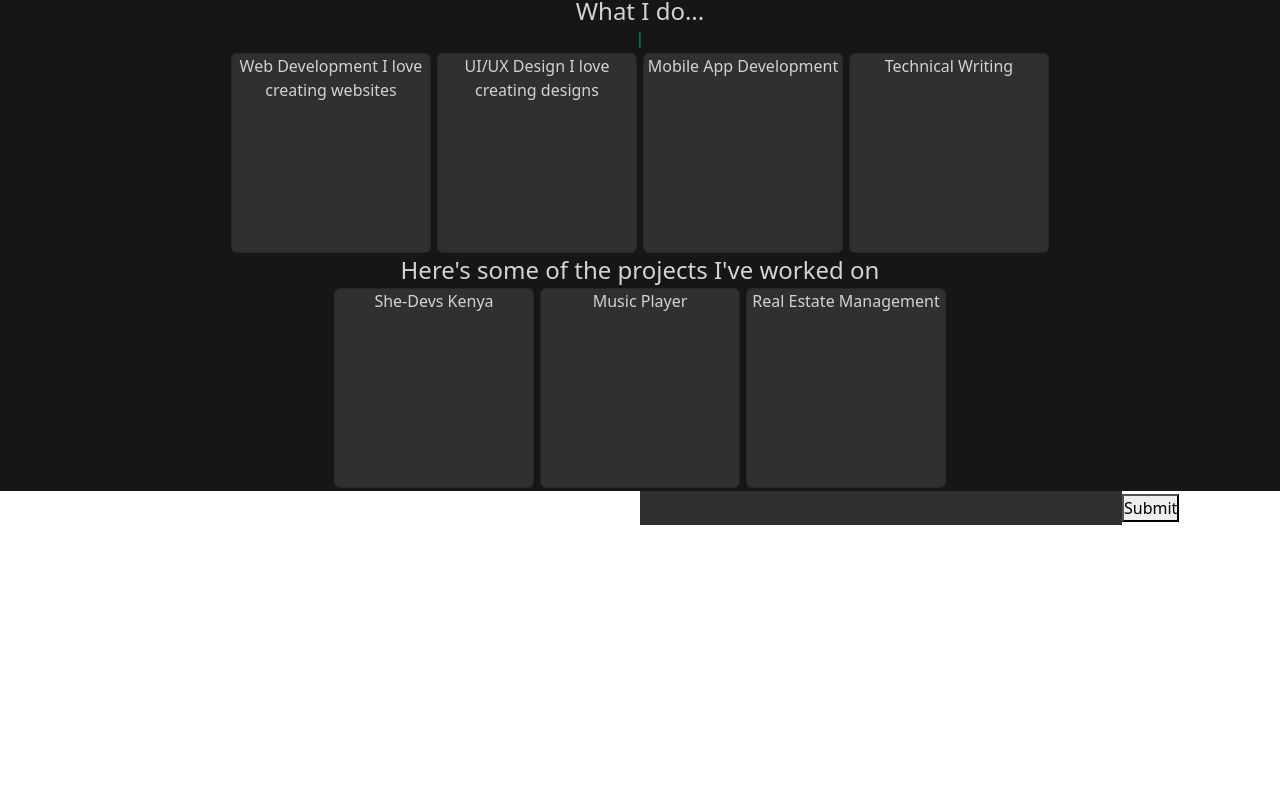
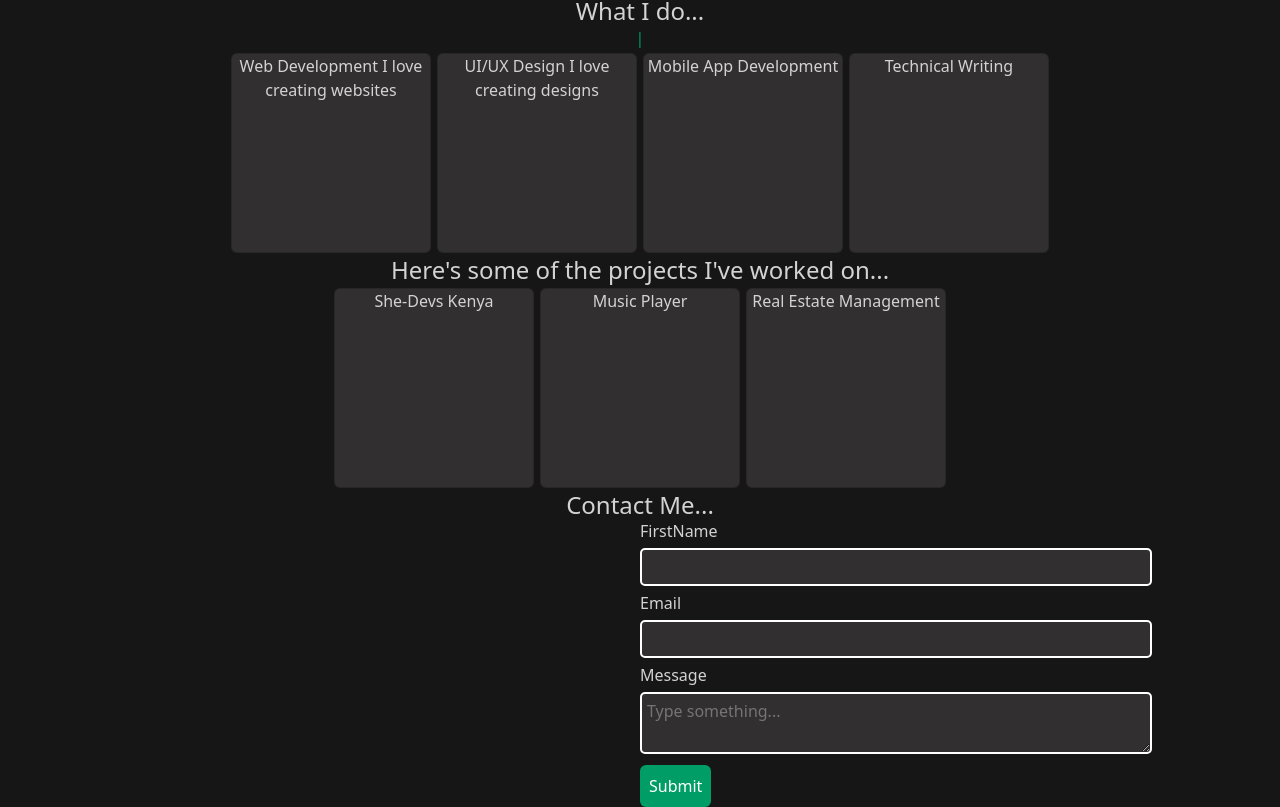
Before and after one commit to Carol254/portfolio, an Angular app: page / in a window 1280 px wide. Shown: the part 1413-2220 px from the top of the page. Before the commit the page ends 1938 px from the top, so only its background shows below. Built offline with nearby package versions, Linux system fonts and the light colour scheme.

Commit message:
few changes made

```diff
--- a/src/app/home/home.component.css
+++ b/src/app/home/home.component.css
@@ -59,10 +59,20 @@
     margin-left: 200px; */
 }
 .inData{
-    border: none;
+    width:80%;
+    border: 2px solid #fff;
     padding: 5px;
+    margin: 5px 0;
     background-color: #312f2f;
     color: #fff;
+    border-radius:5px ;
+}
+
+.submit{
+    border: none;
+    background-color: #fff;
+    padding:5px;
+    border-radius: 5px;
 }
 
 /* Setting the stroke to green using rgb values (0, 128, 0) */
@@ -139,6 +149,10 @@
     .stacks > div{
         flex: 1 0 auto;
     }
+    .abt_cards{
+        display: flex;
+        flex-direction: column;
+     }
 
   }
 
--- a/src/app/home/home.component.html
+++ b/src/app/home/home.component.html
@@ -82,7 +82,7 @@
 
 <section class="about">
   <h4 class="abt_text">
-    Here's some of the projects I've worked on
+    Here's some of the projects I've worked on...
   </h4>
   <div class="abt_cards d-flex">
     <div class="card" *ngFor="let project of projects ">
@@ -91,16 +91,31 @@
   </div>
 </section>
 
-<section class="contactMe">
+<section class="about">
+
+  <h4 class="abt_text">
+    Contact Me...
+  </h4>
 
   <div class="d-flex row">
     <div class="col-6"></div>
 
-    <div class="col-6 flex-column">
-       <form >
+    <div class="col-6">
+       <form>
+          <label>FirstName</label>
+          <div>
             <input class="inData" type="name">
+          </div>
+          <label>Email</label>
+           <div>
             <input class="inData" type="email">
-            <button>Submit</button>
+          </div>
+          <label>Message</label>
+           <div>
+            <textarea class="inData"  placeholder="Type something..."></textarea>
+          </div>
+
+            <button class="btn">Submit</button>
        </form>
     </div>
   </div>
```
